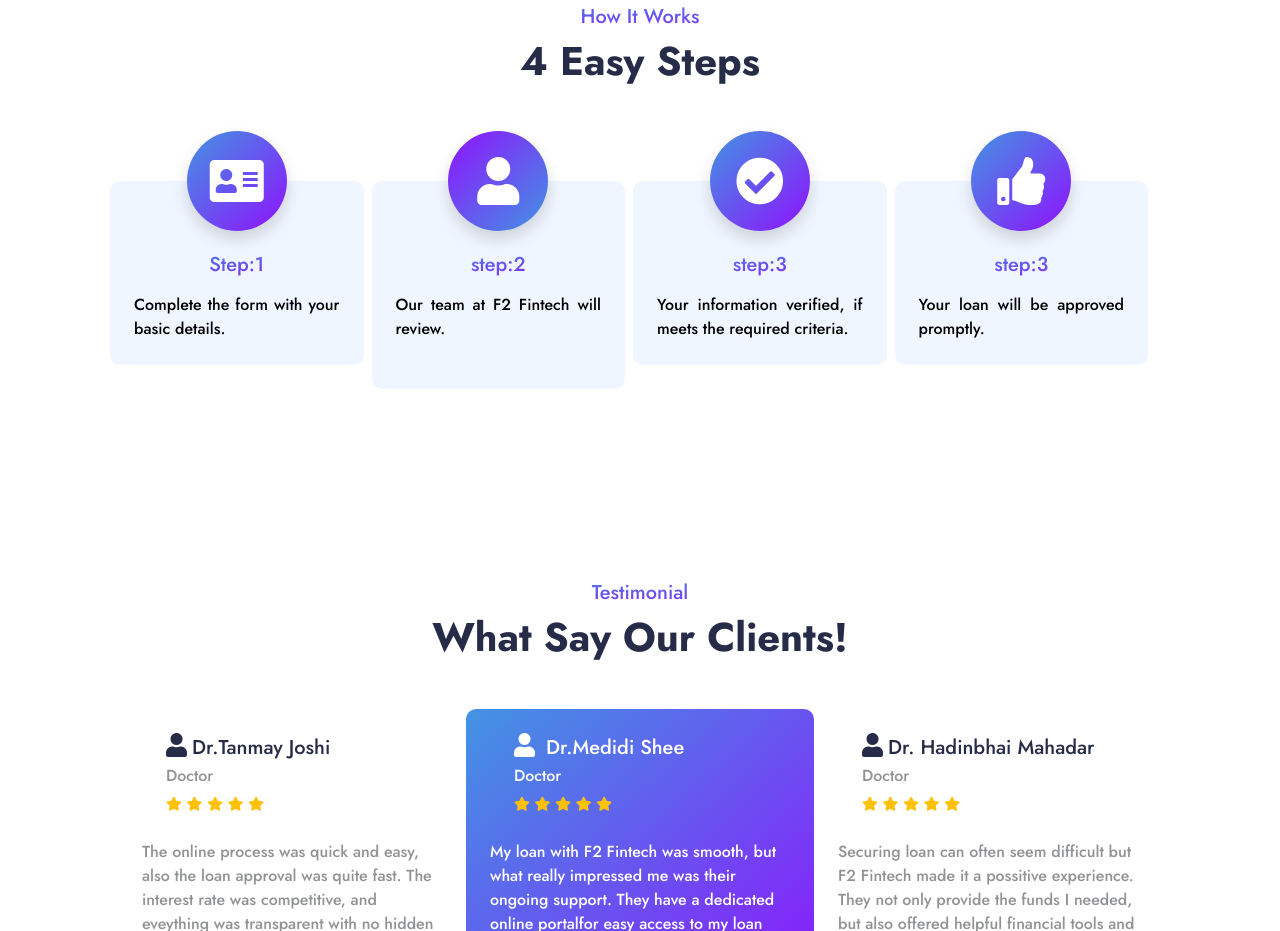
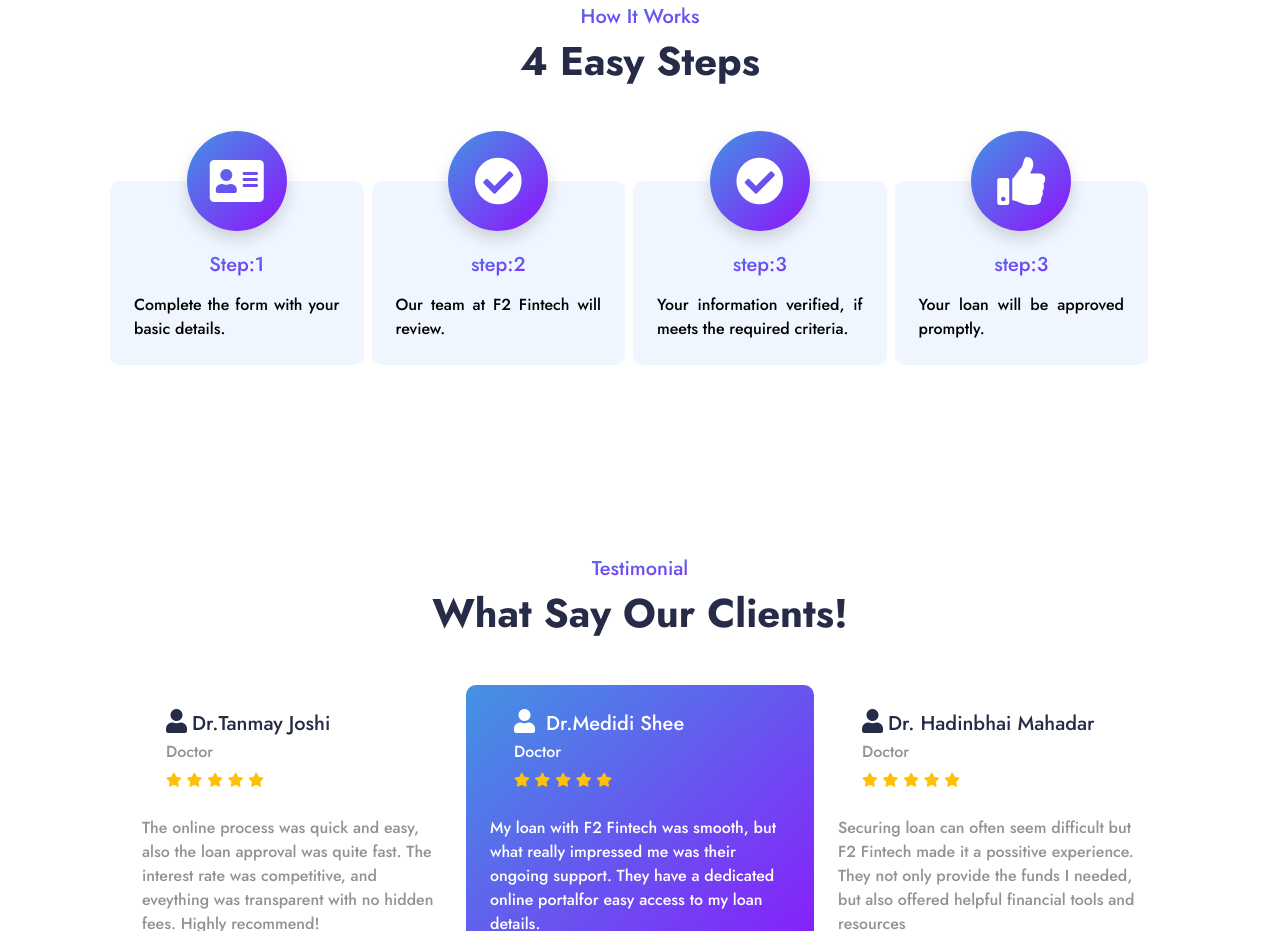
Before and after one commit to rituanuragi/Googleadmarketing, a plain HTML site: page index.html in a window 1280 px wide. Shown: the part 2200-3131 px from the top of the page. Drawn offline with nearby package versions, Linux system fonts and the light colour scheme.

Commit message:
Update index.html

```diff
--- a/index.html
+++ b/index.html
@@ -420,14 +420,16 @@
                                     basic details.</p>
                             </div>
                         </div>
-                        <div class="col-lg-3 col-sm-6 text-center pt-4 wow fadeInUp" data-wow-delay="0.3s">
-                            <div class="position-relative bg-light rounded pt-5 pb-5 px-4 mx-1">
-                                <div class="d-inline-flex align-items-center justify-content-center bg-secondary-gradient rounded-circle position-absolute top-0 start-50 translate-middle shadow"
+
+                        <div class="col-lg-3 col-sm-6 text-center pt-4 wow fadeInUp" data-wow-delay="0.5s">
+                            <div class="position-relative bg-light rounded pt-5 pb-4 px-4 mx-1">
+                                <div class="d-inline-flex align-items-center justify-content-center bg-primary-gradient rounded-circle position-absolute top-0 start-50 translate-middle shadow"
                                     style="width: 100px; height: 100px;">
-                                    <i class="fa fa-user fa-3x text-white"></i>
+                                    <i class="fa fa-check-circle fa-3x text-white"></i>
                                 </div>
                                 <h5 class="mt-4 mb-3 text-primary-gradient">step:2</h5>
-                                <p class="mb-0 steps-text" style="text-align: justify;">Our team at F2 Fintech will
+                                <p class="mb-0 steps-text" style="text-align: justify; gap:0px;">Our team at F2 Fintech
+                                    will
                                     review.</p>
                             </div>
                         </div>
```
